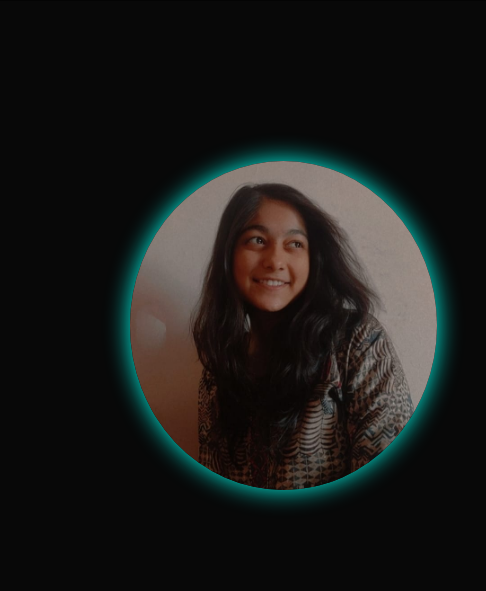
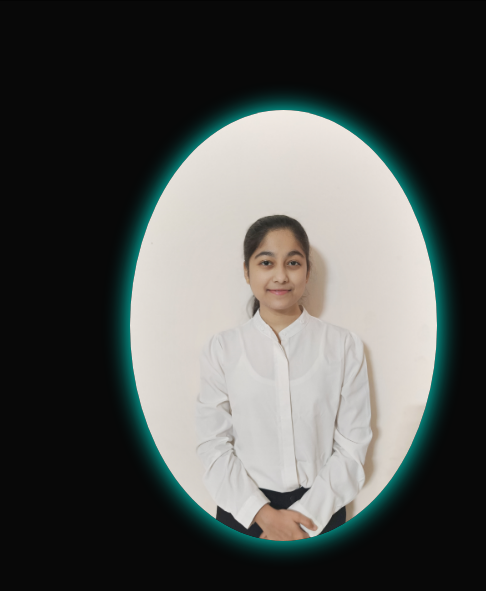
Before and after one commit to sobiya-22/Personal-Portfolio-Website-Beta-, a plain HTML site: page index.html in a window 1280 px wide. Shown: the part 100-691 px from the top of the page, 689-1175 px from the left. Drawn offline with nearby package versions, Linux system fonts and the light colour scheme.

Commit message:
Updated index.html

```diff
--- a/index.html
+++ b/index.html
@@ -46,7 +46,7 @@
             </div>
         </div>
             <div class="home-img">
-                <img src="image1.jpg" alt="">
+                <img src="ProfilePhoto.jpg" alt="">
             </div>
 
     </section>
```
